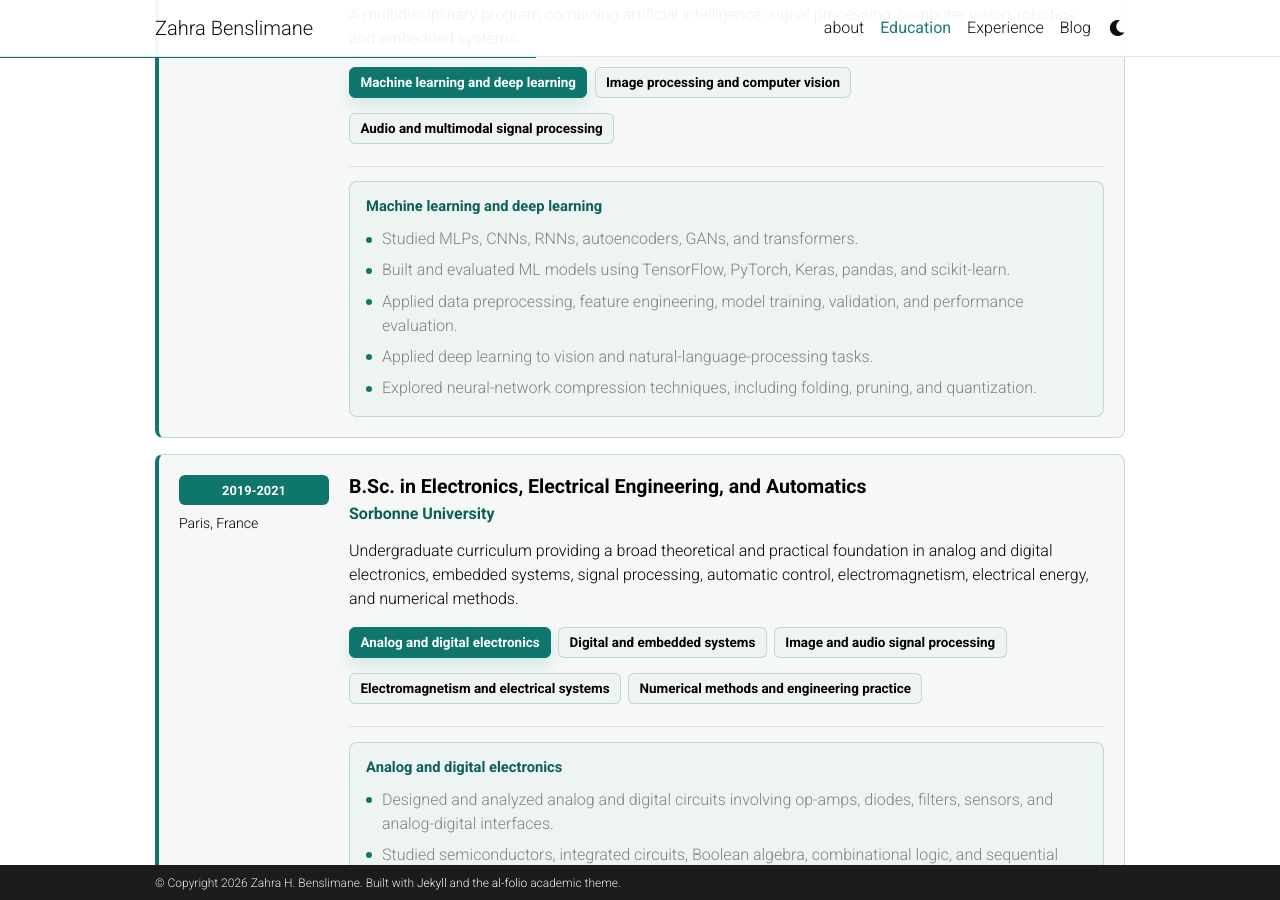
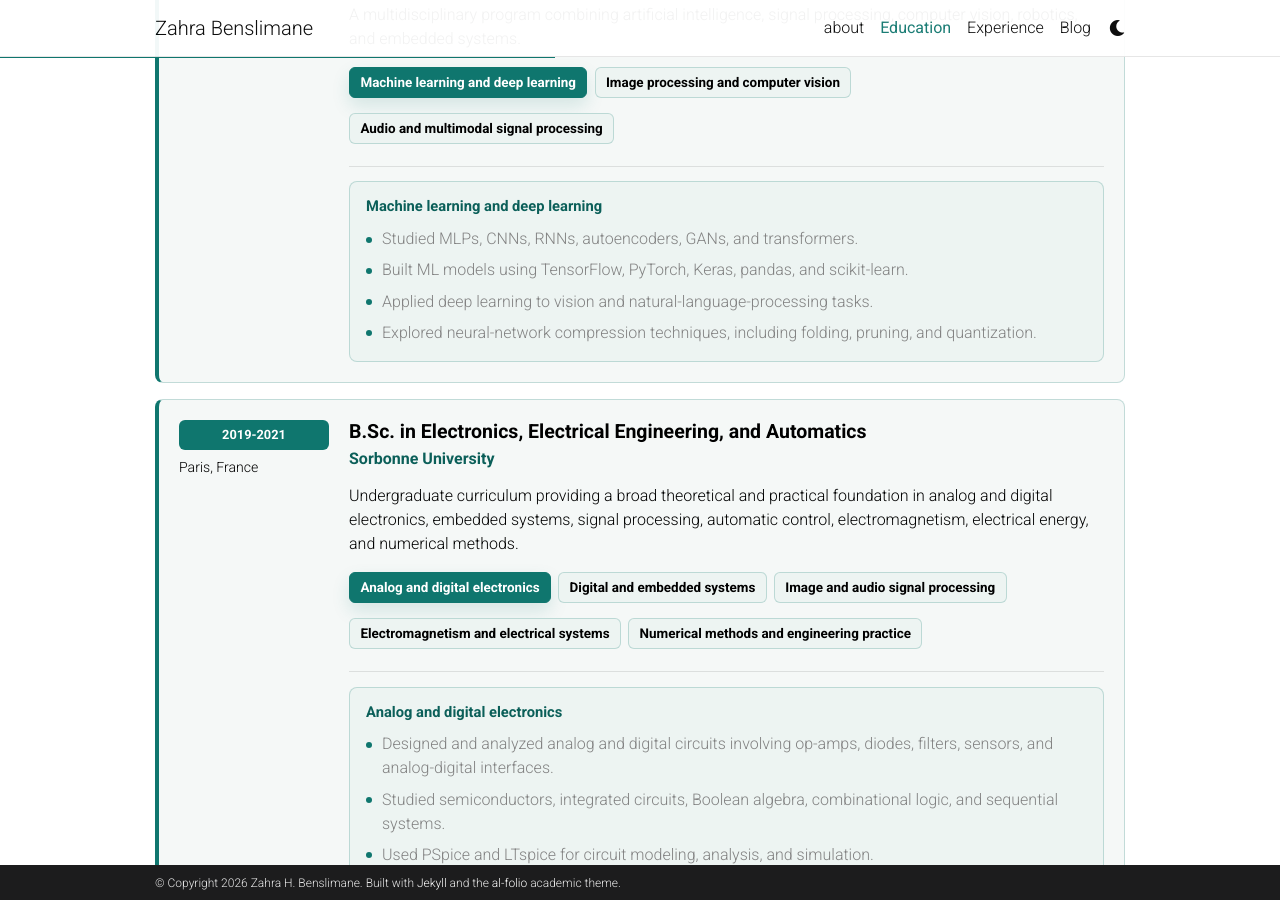
Before and after one commit to ZahraBenslimane/Portfolio, a Jekyll site: the page built from _pages/education.md, in a window 1280 px wide and 900 px high, scrolled down 695 px. Built offline with Jekyll 4.4.1, drawn with Linux system fonts in a browser that asks for light colours; comment, search, counter and statistics services are not loaded; a style sheet for code colours, icons or effects is not loaded.

Commit message:
new version layout

```diff
--- a/_data/education.yml
+++ b/_data/education.yml
@@ -32,17 +32,18 @@
      - title: Machine learning and deep learning
        items:
         - Studied MLPs, CNNs, RNNs, autoencoders, GANs, and transformers.
-        - Built and evaluated ML models using TensorFlow, PyTorch, Keras, pandas, and scikit-learn.
-        - Applied data preprocessing, feature engineering, model training, validation, and performance evaluation.
+        - Built ML models using TensorFlow, PyTorch, Keras, pandas, and scikit-learn.
         - Applied deep learning to vision and natural-language-processing tasks.
         - Explored neural-network compression techniques, including folding, pruning, and quantization.
 
      - title: Image processing and computer vision
        items:
-        - Applied image stitching, blob detection, region-of-interest extraction, filtering, segmentation, and feature-based analysis.
+        - Applied image stitching, feature extraction, filtering, and segmentation.
         - Studied motion detection and optical-flow estimation using block matching, Lucas-Kanade, and Horn-Schunck methods.
         - Implemented object tracking using Kalman and particle filters.
         - Developed real-time image-processing applications on an NVIDIA Jetson Nano using OpenCV, Pillow, and scikit-image.
+        - Worked with camera calibration, stereo vision, projective geometry.
+
      - title: Audio and multimodal signal processing
        items:
         - Studied digital audio acquisition, time-frequency analysis, filtering, and compression.
```
